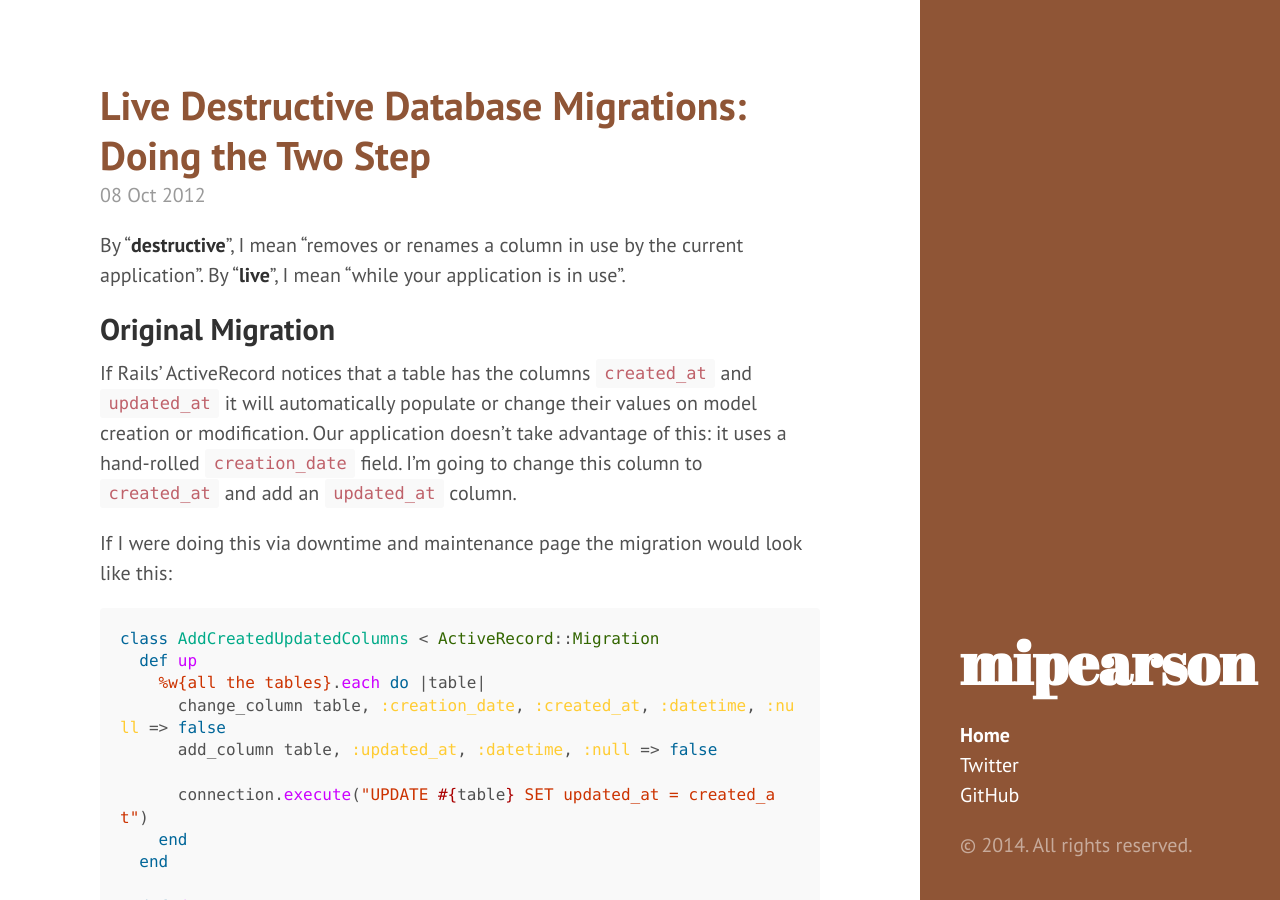
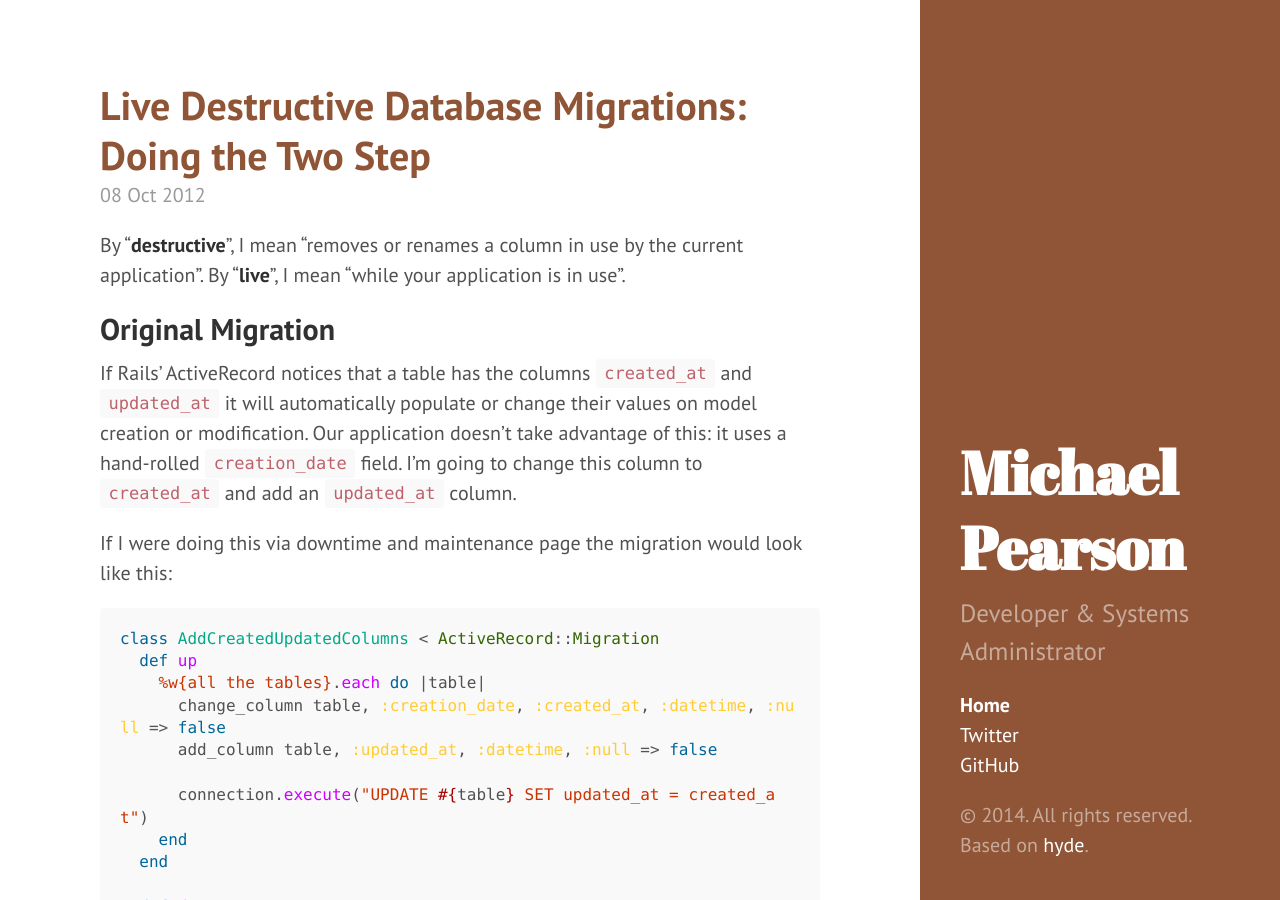
Before and after one commit to mipearson/mipearson.github.com, a Jekyll site: the page built from index.html, in a window 1280 px wide and 900 px high. Built offline with Jekyll 4.4.1, drawn with Linux system fonts in a browser that asks for light colours; Markdown is read by kramdown in place of the engine named in the settings; the list of posts is cut into pages by our own code.

Commit message:
More customisation

```diff
--- a/_config.yml
+++ b/_config.yml
@@ -6,9 +6,9 @@
 permalink:        pretty
 
 # Setup
-title:            mipearson
+title:            Michael Pearson
 tagline:          ''
-description:      ''
+description:      'Developer & Systems Administrator'
 url:              http://mipearson.id.au
 
 author:
--- a/_includes/sidebar.html
+++ b/_includes/sidebar.html
@@ -30,6 +30,6 @@
       <li class="sidebar-nav-item"><a href="http://github.com/mipearson">GitHub</a></li>
     </ul>
 
-    <p>&copy; {{ site.time | date: '%Y' }}. All rights reserved.</p>
+    <p>&copy; {{ site.time | date: '%Y' }}. All rights reserved.<br>Based on <a href="https://github.com/poole/hyde">hyde</a>.</p>
   </div>
 </div>
```
